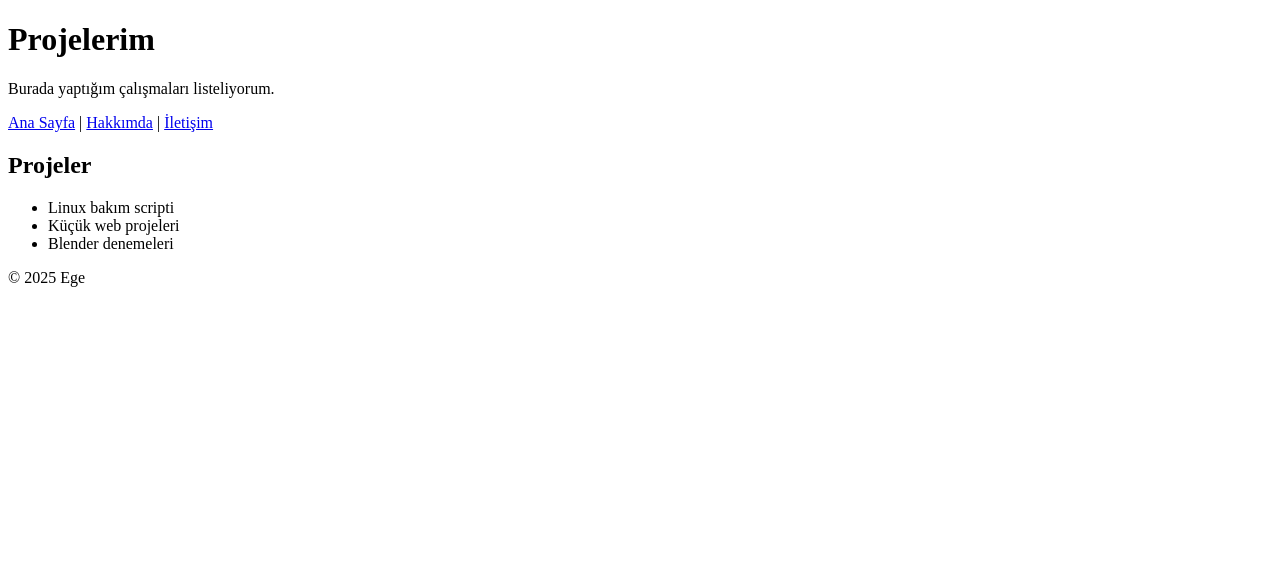
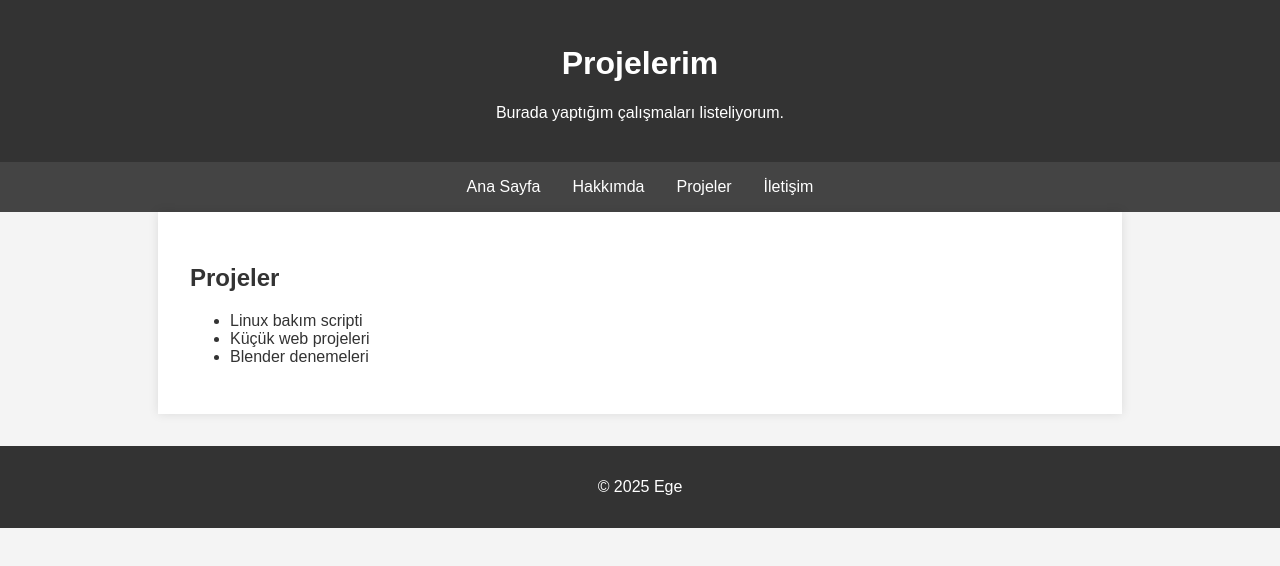
Before and after one commit to egetones/egetones.github.io, a plain HTML site: page projeler.html in a window 1280 px wide. Drawn offline with Linux system fonts and the light colour scheme.

Commit message:
Add CSS styles and update navigation links

```diff
--- a/projeler.html
+++ b/projeler.html
@@ -5,6 +5,17 @@
   <meta charset="UTF-8">
   <meta name="viewport" content="width=device-width, initial-scale=1">
   <title>Projeler - Ege</title>
+
+  <style>
+    /* Aynı CSS tekrar */
+    body {font-family: Arial, sans-serif; margin:0; padding:0; background:#f4f4f4; color:#333;}
+    header {background:#333; color:#fff; padding:1.5rem; text-align:center;}
+    nav {background:#444; display:flex; justify-content:center;}
+    nav a {color:#fff; text-decoration:none; padding:1rem; transition:background 0.3s;}
+    nav a:hover {background:#666;}
+    main {padding:2rem; max-width:900px; margin:auto; background:#fff; box-shadow:0 0 10px rgba(0,0,0,0.1);}
+    footer {text-align:center; padding:1rem; background:#333; color:#fff; margin-top:2rem;}
+  </style>
 </head>
 
 <body>
@@ -14,15 +25,15 @@
   </header>
 
   <nav>
-    <a href="index.html">Ana Sayfa</a> |
-    <a href="hakkimda.html">Hakkımda</a> |
+    <a href="index.html">Ana Sayfa</a>
+    <a href="hakkimda.html">Hakkımda</a>
+    <a href="projeler.html">Projeler</a>
     <a href="iletisim.html">İletişim</a>
   </nav>
 
   <main>
     <h2>Projeler</h2>
     <ul>
-      <!-- Liste şeklinde projeler -->
       <li>Linux bakım scripti</li>
       <li>Küçük web projeleri</li>
       <li>Blender denemeleri</li>
```
